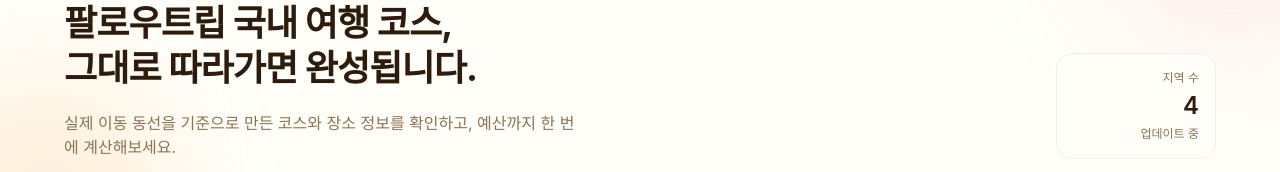
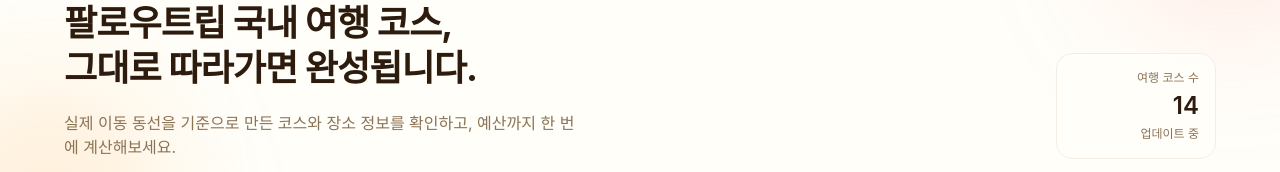
Before and after one commit to amh6281/followtrip, a Next.js app: page / in a window 1280 px wide. Shown: the part 167-339 px from the top of the page. Built offline with nearby package versions, Linux system fonts and the light colour scheme; no server answers; a web font is replaced by a local one.

Commit message:
refactor: region -> course 수정

```diff
--- a/src/components/home/molecules/RegionStatCard.tsx
+++ b/src/components/home/molecules/RegionStatCard.tsx
@@ -6,7 +6,7 @@
 
 const RegionStatCard = ({
   count,
-  label = '지역 수',
+  label = '여행 코스 수',
   subLabel = '업데이트 중',
 }: RegionStatCardProps) => {
   return (
--- a/src/components/home/organisms/HeroSection.tsx
+++ b/src/components/home/organisms/HeroSection.tsx
@@ -2,10 +2,10 @@
 import { RegionStatCard } from '../molecules';
 
 interface HeroSectionProps {
-  regionCount: number;
+  courseCount: number;
 }
 
-const HeroSection = ({ regionCount }: HeroSectionProps) => {
+const HeroSection = ({ courseCount }: HeroSectionProps) => {
   return (
     <section className='border-border relative overflow-hidden border-b px-4 py-10 md:px-6 md:py-14'>
       <div className='bg-sunset/15 absolute -top-28 -right-20 h-64 w-64 rounded-full blur-3xl' />
@@ -29,7 +29,7 @@
           /> */}
         </div>
 
-        <RegionStatCard count={regionCount} />
+        <RegionStatCard count={courseCount} />
       </div>
     </section>
   );
--- a/src/components/home/templates/HomeTemplate.tsx
+++ b/src/components/home/templates/HomeTemplate.tsx
@@ -1,7 +1,7 @@
 import Script from 'next/script';
 import { AdSlot } from '@/components/common';
 import { absoluteUrl, SITE_DESCRIPTION, SITE_NAME } from '@/utils/seo';
-import { legacyRegionList } from '@/utils/selectors';
+import { courseList, legacyRegionList } from '@/utils/selectors';
 import {
   HeroSection,
   CuratedCoursesSection,
@@ -27,7 +27,7 @@
         type='application/ld+json'
         dangerouslySetInnerHTML={{ __html: JSON.stringify(websiteJsonLd) }}
       />
-      <HeroSection regionCount={legacyRegionList.length} />
+      <HeroSection courseCount={courseList.length} />
 
       <div className='mx-auto max-w-6xl px-4 py-10 md:px-6 md:py-14'>
         <div className='flex flex-col gap-12 lg:gap-16'>
```
